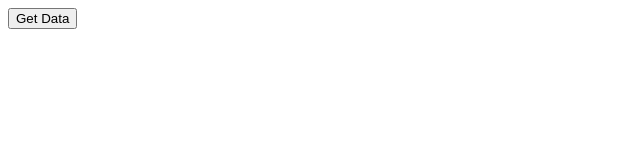
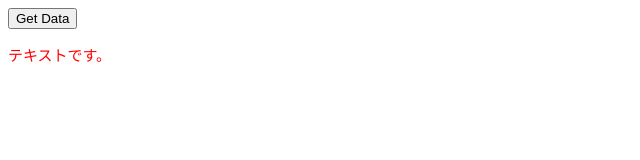
Before and after one commit to otaki0413/React-Typescript-Practice, a React (Create React App) app: page / in a window 1280 px wide. Shown: the top 160 px of the page, without its empty margins (0-640 px from the left). Built offline with nearby package versions, Linux system fonts and the light colour scheme.

Commit message:
VFCでコンポーネントの型を定義する

```diff
--- a/src/App.tsx
+++ b/src/App.tsx
@@ -2,6 +2,7 @@
 import { useState } from 'react';
 import './styles.css';
 import { Todo } from './Todo';
+import { Text } from './Text';
 import { TodoType } from './types/todo';
 
 export default function App() {
@@ -25,6 +26,7 @@
           completed={todo.completed}
         />
       ))}
+      <Text color="red" fontSize="15px" />
     </div>
   );
 }
--- /dev/null
+++ b/src/Text.tsx
@@ -0,0 +1,14 @@
+import { VFC } from 'react';
+
+type Props = {
+  color: string;
+  fontSize: string;
+};
+
+// FC:  暗黙的にchildrenを受け取れてしまう
+// VFC: childrenを暗黙的に含まないFC
+
+export const Text: VFC<Props> = (props) => {
+  const { color, fontSize } = props;
+  return <p style={{ color, fontSize }}>テキストです。</p>;
+};
```
